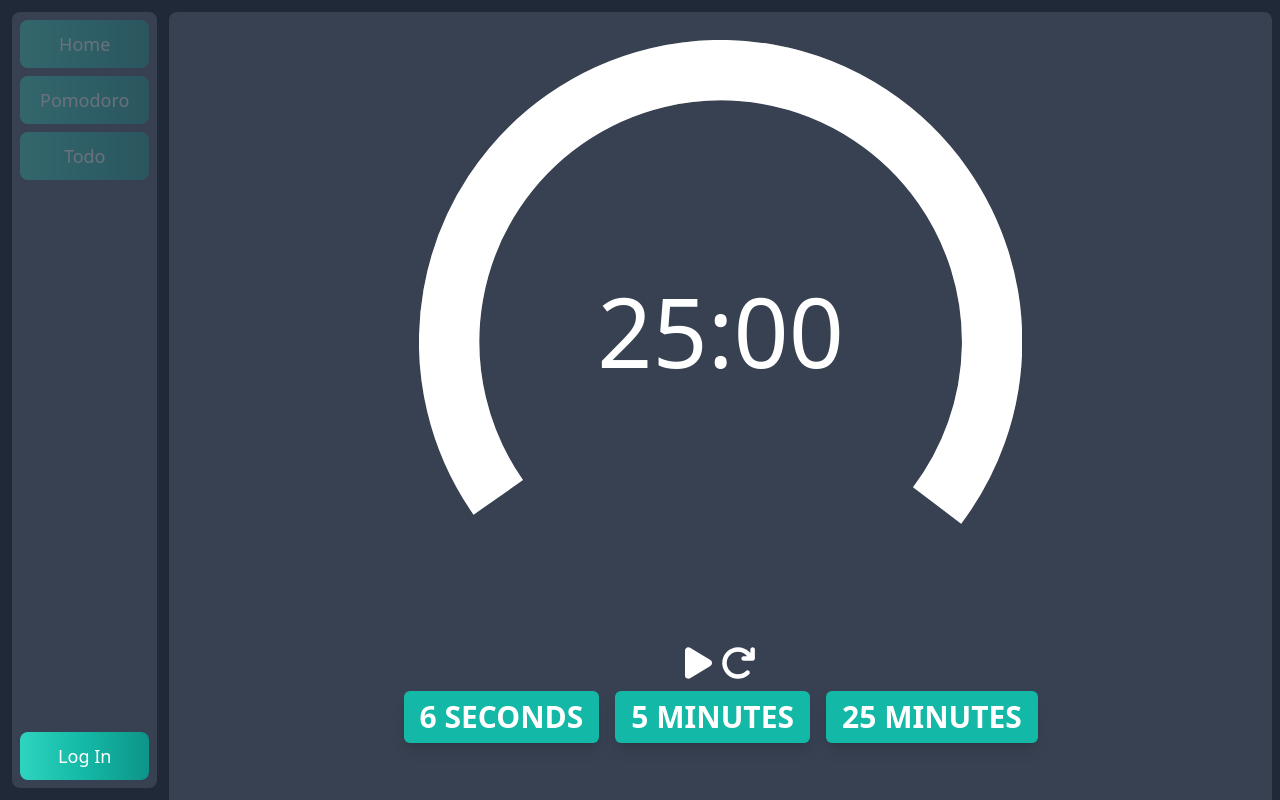
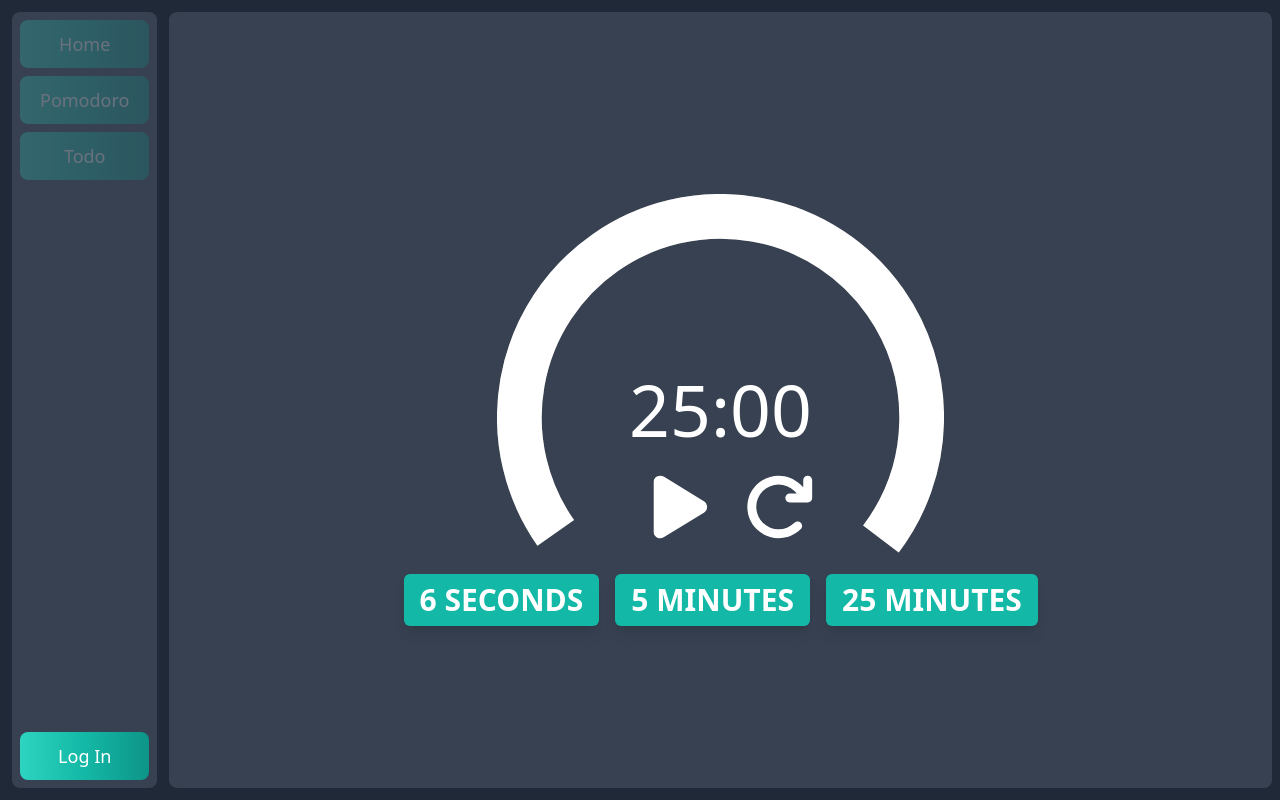
Before and after one commit to PierreMasselot1/Planit, a React (Create React App) app in the folder web/: page /pomodoro in a window 1280 px wide. Shown: the top 800 px of the page. Built offline with nearby package versions, Linux system fonts and the light colour scheme.

Commit message:
feat(web): move play pause buttons inside the clock

```diff
--- a/web/src/components/pomodoro/Pomodoro.tsx
+++ b/web/src/components/pomodoro/Pomodoro.tsx
@@ -9,12 +9,18 @@ const CircularTimer = ({
   seconds,
   pulse = false,
   className = "",
+  timerStatus,
+  toggleTimer,
+  resetTimer,
 }: {
   timeLeft: number;
   minutes: string;
   seconds: string;
   pulse?: boolean;
   className?: string;
+  timerStatus: boolean;
+  toggleTimer: () => void;
+  resetTimer: () => void;
 }) => {
   // map to 70% of circumference
   if (timeLeft === undefined || timeLeft < 0) timeLeft = 0;
@@ -24,8 +30,8 @@ const CircularTimer = ({
 
   return (
     <svg
-      className={`relative h-3/6 mx-auto ${className}`}
-      viewBox="0 0 100 100"
+      className={`relative  h-3/6 mx-auto ${className}`}
+      viewBox="0 0 100 85"
     >
       <circle
         cx="50"
@@ -62,6 +68,16 @@ const CircularTimer = ({
       >
         {minutes}:{seconds}
       </text>
+      <foreignObject x="35" y="50" width="40" height="35">
+        {" "}
+        <PlayPauseResetButton
+          isPlaying={timerStatus}
+          onPause={toggleTimer}
+          onPlay={toggleTimer}
+          onReset={resetTimer}
+          className="h-10"
+        />
+      </foreignObject>
     </svg>
   );
 };
@@ -84,21 +100,21 @@ const PlayPauseResetButton = ({
       {isPlaying ? (
         <button
           onClick={onPause}
-          className="text-white hover:text-gray-900 focus:outline-none  focus:text-gray-900 text-4xl"
+          className="text-white hover:text-gray-900 focus:outline-none  focus:text-gray-900"
         >
           <FontAwesomeIcon icon={faPause} />
         </button>
       ) : (
         <button
           onClick={onPlay}
-          className="text-white hover:text-gray-900 focus:outline-none focus:text-gray-900 text-4xl"
+          className="text-white hover:text-gray-900 focus:outline-none focus:text-gray-900"
         >
           <FontAwesomeIcon icon={faPlay} />
         </button>
       )}
       <button
         onClick={onReset}
-        className="ml-2 text-white hover:text-gray-900 focus:outline-none focus:text-gray-900 text-4xl"
+        className="ml-2 text-white hover:text-gray-900 focus:outline-none focus:text-gray-900"
       >
         <FontAwesomeIcon icon={faRedo} />
       </button>
@@ -150,8 +166,8 @@ export function Pomodoro() {
     setTimer(time);
   }
   return (
-    <div className=" flex flex-auto bg-gray-700 rounded-lg mr-2 my-3 p-2 text-white flex-col justify-center text-center">
-      <div className="">
+    <div className="flex h-full">
+      <div className=" flex flex-auto bg-gray-700 rounded-lg mr-2 my-3 p-2 text-white flex-col justify-center text-center">
         <CircularTimer
           timeLeft={(timer * 60000 - ellapsedTime) / (timer * 60000)}
           minutes={minutesLeft.toLocaleString("en-US", {
@@ -164,13 +180,9 @@ export function Pomodoro() {
           })}
           pulse={minutesLeft === 0 && secondsLeft === 0}
           className="mt-5"
-        />
-        <PlayPauseResetButton
-          isPlaying={timerStatus}
-          onPause={toggleTimer}
-          onPlay={toggleTimer}
-          onReset={resetTimer}
-          className="mx-auto flex flex-row justify-center mb-2"
+          timerStatus={timerStatus}
+          resetTimer={resetTimer}
+          toggleTimer={toggleTimer}
         />
         <div className="flex-row justify-center lg:text-3xl">
           <Button onClick={() => changeTimer(0.1)} className="mx-2">
```
